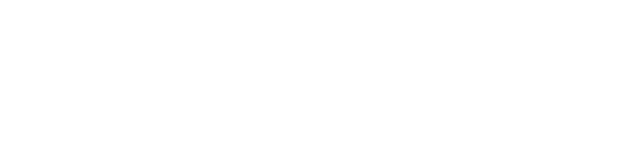
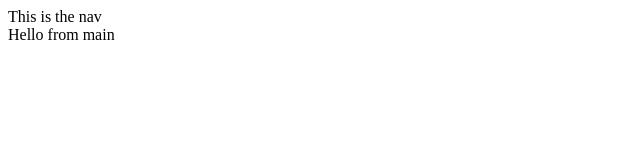
Before and after one commit to angelachuks/shortly, a plain HTML site: page index.html in a window 1280 px wide. Shown: the whole page, without its empty margins (0-640 px from the left). Drawn offline with Linux system fonts and the light colour scheme.

Commit message:
Added nav anmd main section

```diff
--- a/index.html
+++ b/index.html
@@ -7,6 +7,7 @@
     <title>Document</title>
 </head>
 <body>
-
+   <nav>This is the nav</nav>
+   <main>Hello from main</main>
 </body>
 </html>
```
